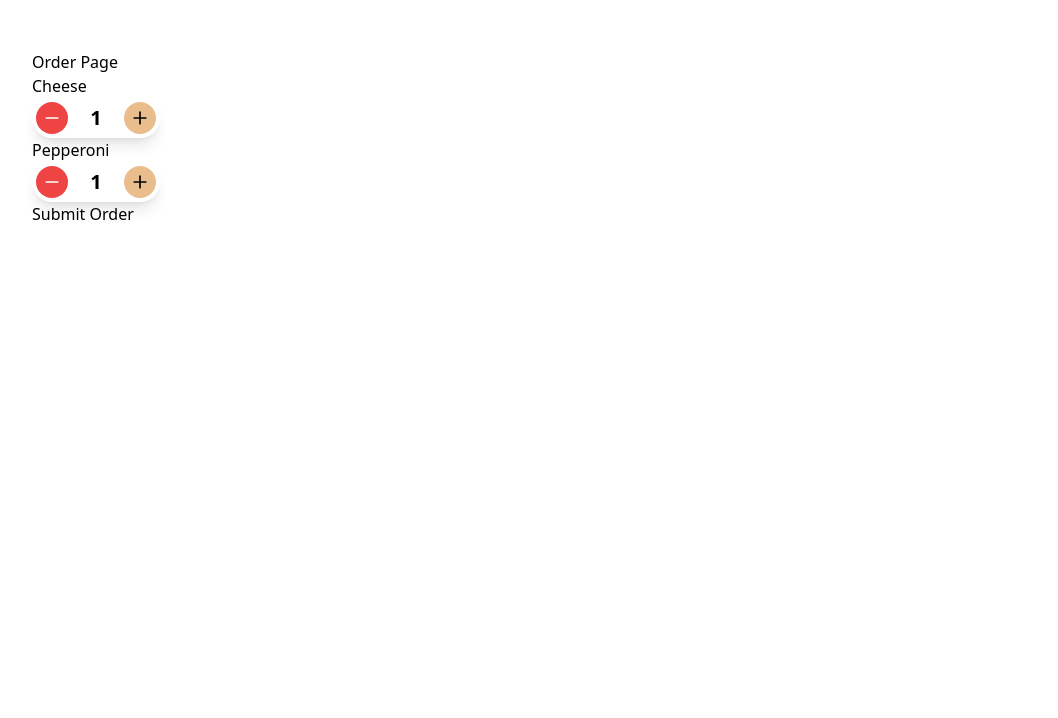
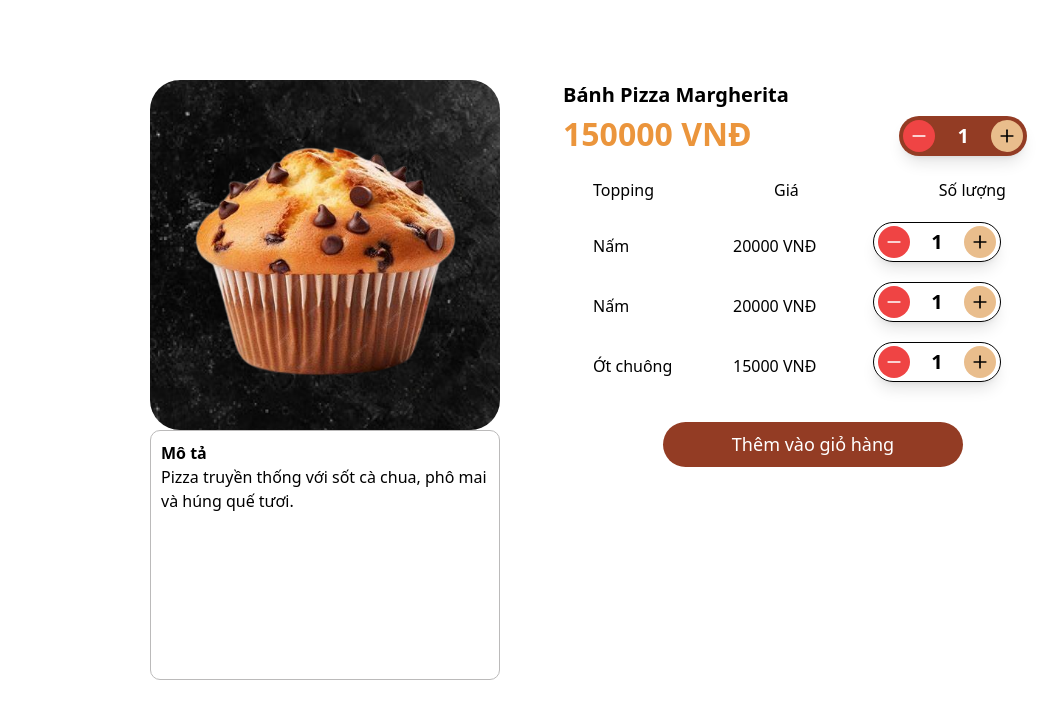
Before and after one commit to devkcng/bakery-store, a Next.js app: page / in a window 1280 px wide. Shown: the top 718 px of the page, without its empty margins (18-1076 px from the left). Built offline with nearby package versions, Linux system fonts and the light colour scheme; a web font is replaced by a local one.

Commit message:
modify: refactor CartItem component, update QuantityButton, change location for MenuSection and OrderInfoSection components, add quantity button

```diff
--- a/src/app/home/page.tsx
+++ b/src/app/home/page.tsx
@@ -1,7 +1,7 @@
 import Footer from "@/components/Footer/footer";
 import Header from "@/components/header/header";
 import RecipeMainpage from "@/components/recipeMainpage/recipeMainpage";
-import MenuSection from "@/components/section/menu-section";
+import MenuSection from "@/components/section/menu-section/menu-section";
 import React from "react";
 
 const HomePage = () => {
--- a/src/app/page.tsx
+++ b/src/app/page.tsx
@@ -3,7 +3,7 @@ import Header from "@/components/header/header";
 import ItemCard, { ItemProps } from "@/components/item-card/item-card";
 import MenuTabs from "@/components/menu-tabs/menu-tabs";
 import SearchBar from "@/components/search-bar/search-bar";
-import MenuSection from "@/components/section/menu-section";
+import MenuSection from "@/components/section/menu-section/menu-section";
 
 import RecipeMainpage from "@/components/recipeMainpage/recipeMainpage";
 import { useCallback, useState } from "react";
@@ -11,67 +11,32 @@ import NavBar from "@/components/header/nav-bar";
 import Footer from "@/components/Footer/footer";
 import HomePage from "./home/page";
 import QuantityButton from "@/components/button/quantity-btn";
+import CartItem, { ProductAttribute } from "@/components/CartItem/cartItem";
 type Topping = {
   id: string;
   name: string;
   initialQuantity: number;
 };
 export default function Home() {
-  // const [selectedOption, setSelectedOption] = useState<string>("HTML");
-  // const options: string[] = ["HTML", "React", "Vue", "Angular"];
-
-  // const handleOptionChange = (option: string) => {
-  //   setSelectedOption(option);
-  // };
-  // console.log(selectedOption);
-  // const [quantity, setQuantity] = useState(1);
-
-  // const handleQuantityChange = (newQuantity: number) => {
-  //   setQuantity(newQuantity);
-  //   // Có thể thực hiện các hành động khác khi quantity thay đổi
-  //   console.log("Số lượng mới:", newQuantity);
-  const toppings: Topping[] = [
-    { id: "1", name: "Cheese", initialQuantity: 1 },
-    { id: "2", name: "Pepperoni", initialQuantity: 1 },
-    // Add other toppings here...
-  ];
-
-  const [toppingQuantities, setToppingQuantities] = useState(
-    toppings.reduce((acc, topping) => {
-      acc[topping.name] = topping.initialQuantity;
-      return acc;
-    }, {} as Record<string, number>)
-  );
-
-  const handleToppingQuantityChange = useCallback(
-    (id: string, quantity: number) => {
-      setToppingQuantities((prevQuantities) => ({
-        ...prevQuantities,
-        [id]: quantity,
-      }));
-    },
-    []
-  );
-
+  const Item: ProductAttribute = {
+    imagePath: "",
+    itemName: "Bánh Pizza Margherita",
+    itemPrice: "150000",
+    toppings: [
+      { toppingId: "topping1", toppingName: "Nấm", toppingPrice: "20000" },
+      { toppingId: "topping3", toppingName: "Nấm", toppingPrice: "20000" },
+      {
+        toppingId: "topping2",
+        toppingName: "Ớt chuông",
+        toppingPrice: "15000",
+      },
+    ],
+    itemDescription:
+      "Pizza truyền thống với sốt cà chua, phô mai và húng quế tươi.",
+  };
   return (
     <div className="m-[50px]">
-      <div>
-        <h1>Order Page</h1>
-        {toppings.map((topping) => (
-          <div key={topping.id}>
-            <h2>{topping.name}</h2>
-            <QuantityButton
-              initialQuantity={toppingQuantities[topping.id]}
-              onQuantityChange={(quantity) =>
-                handleToppingQuantityChange(topping.name, quantity)
-              }
-            />
-          </div>
-        ))}
-        <button onClick={() => console.log(toppingQuantities)}>
-          Submit Order
-        </button>
-      </div>
+      <CartItem product={Item}></CartItem>
     </div>
   );
 }
--- a/src/components/CartItem/cartItem.css
+++ b/src/components/CartItem/cartItem.css
@@ -1,38 +1,28 @@
-.container{
+.container {
   display: flex;
   margin-top: 80px;
 }
-.productInfor{
+.productInfor {
   display: inline-block;
   width: 35%;
-    margin-left: 150px;
-
+  margin-left: 10%;
 }
-.imageContainer{
+.imageContainer {
   margin-bottom: 10px;
 }
-#backgoundImg{
-    border-radius: 20px;
-    height: 300px;
-    width: 350px;
-    object-fit: cover;
+
+#productImg {
+  height: auto;
+  width: auto;
 }
-#productImg{
-    position: absolute;
-    left: 200px;
-    top: 100px;
-    width: 250px; /* Đặt kích thước tùy ý */
-    height: 250px;
-}
-.description{
+.description {
   border: 1px solid rgb(187, 186, 186);
   border-radius: 10px;
   width: 350px;
   height: 250px;
   padding: 10px;
-
 }
-#txtDescription{
+#txtDescription {
   width: 330px;
   height: 195px;
   overflow-y: scroll;
@@ -40,50 +30,48 @@ overflow-y: scroll;
 #txtDescription::-webkit-scrollbar {
   display: none;
 }
-.actionOnProduct
-{
+.actionOnProduct {
   display: inline-block;
   width: 50%;
 }
-#txtName{
+#txtName {
   font-weight: bold;
   font-size: 20px;
 }
-#txtPrice{
+#txtPrice {
   font-weight: bolder;
-    color:  rgb(235,149,60);
+  color: rgb(235, 149, 60);
   font-size: 32px;
   margin-bottom: 20px;
 }
-.prtAttributeContainer{
+.prtAttributeContainer {
   display: flex;
   font-weight: 500;
 }
-.productAttribute{
+.productAttribute {
   display: inline-block;
   padding-right: 120px;
   margin-bottom: 10px;
 }
-.topptingAttributeContainer{
+.topptingAttributeContainer {
   display: flex;
   width: 100%;
 }
-.topptingAttribute{
+.topptingAttribute {
   display: inline-block;
   margin-bottom: 10px;
   margin-top: 10px;
   width: 25%;
 }
-.all{
+.all {
   margin-left: 30px;
 }
-.separateLine{
+.separateLine {
   width: 65%;
   height: 2px;
   background-color: rgb(23, 24, 23);
-
 }
-#btnAddToCart{
+#btnAddToCart {
   background-color: rgb(147, 60, 36);
   border-radius: 30px;
   height: 45px;
--- a/src/components/CartItem/cartItem.tsx
+++ b/src/components/CartItem/cartItem.tsx
@@ -1,66 +1,98 @@
+import React, { FC } from "react";
 import Image from "next/image";
-import React, { FC } from "react";
+import "./cartItem.css";
+import QuantityButton from "../button/quantity-btn";
 
-import "./cartItem.css";
+type Topping = {
+  toppingId: string; // Mã topping
+  toppingName: string; // Tên topping
+  toppingPrice: string; // Giá topping
+};
 
-type ProductAttribute = {
+export type ProductAttribute = {
   imagePath: string;
   itemName: string;
   itemPrice: string;
-    toppingName: string;
-    toppingPrice: string;
+  toppings: Topping[]; // Mảng các topping
   itemDescription: string;
-
 };
 
-const CartItem: FC<ProductAttribute> = ({ imagePath, itemName, itemPrice, toppingName, toppingPrice, itemDescription }) => {
+type CartItemProps = {
+  product: ProductAttribute; // Thay đổi đây
+};
+
+const CartItem: FC<CartItemProps> = ({ product }) => {
+  const { imagePath, itemName, itemPrice, toppings, itemDescription } = product;
+
   return (
-        <div className='container'>
-            <div className='productInfor'>
-                <div className='imageContainer'>
-                    <img id="backgoundImg" src="/imgs/bakery-images/item-background.png" alt="" />
-                    <img id="productImg" src={`${imagePath === "" ? "/imgs/bakery-images/muffinb.png" : imagePath}`} alt="" />
+    <div className="container">
+      <div className="productInfor">
+        <div
+          style={{
+            backgroundImage: "url('/imgs/bakery-images/item-background.png')",
+            backgroundSize: "cover",
+            backgroundPosition: "center",
+          }}
+          className="item_card w-[350px] h-[380x] border-transparent rounded-[30px] flex justify-center items-center flex-col "
+        >
+          <img
+            id="productImg"
+            src={`${
+              imagePath === "" ? "/imgs/bakery-images/muffinb.png" : imagePath
+            }`}
+            alt=""
+          />
         </div>
-                <div className='description'>
-                    <b>Mô tả</b><br/>
-                    <p id="txtDescription" >
-                        {`${itemDescription ==="" ? "" : itemDescription }`}
+        <div className="description">
+          <b>Mô tả</b>
+          <br />
+          <p id="txtDescription">
+            {`${itemDescription === "" ? "" : itemDescription}`}
           </p>
-
         </div>
       </div>
-            <div className='actionOnProduct'>
-                <p id="txtName">{`${itemName ==="" ? "Bánh muffin" : itemName }`}</p>
-                <p id="txtPrice">{itemPrice === "" ? "28.000" : `${itemPrice} VNĐ`}</p>
-                <div className='all'>
-                    <div className='prtAttributeContainer'>
-                        <ul>
+      <div className="actionOnProduct">
+        <p id="txtName">{`${itemName === "" ? "Bánh muffin" : itemName}`}</p>
+        <div className="flex justify-start items-baseline">
+          <p id="txtPrice">
+            {itemPrice === "" ? "28.000" : `${itemPrice} VNĐ`}
+          </p>
+          <QuantityButton
+            className="ml-[25%] bg-primary"
+            textColor="white"
+          ></QuantityButton>
+        </div>
+        <div className="all">
+          <div className="prtAttributeContainer">
+            <ul className="flex ">
               <li className="productAttribute">Topping</li>
               <li className="productAttribute">Giá</li>
-                            <li className="productAttribute">Số lượng</li>
+              <li className="productAttribute ml-5">Số lượng</li>
             </ul>
           </div>
-                    <div className='topptingAttributeContainer'>
-                        <div className='topptingAttribute'>{`${ toppingName ==="" ? "Nho khô" : toppingName }`}</div>
-                        <div className='topptingAttribute'>{toppingPrice === "" ? "10.000" : `${toppingPrice} VNĐ`}</div>
-                        <div className='topptingAttribute'></div>
+          {toppings &&
+            toppings.map((item) => (
+              <div
+                key={item.toppingId}
+                className="topptingAttributeContainer flex items-baseline"
+              >
+                <div className="topptingAttribute">{`${
+                  item.toppingName === "" ? "Nho khô" : item.toppingName
+                }`}</div>
+                <div className="topptingAttribute">
+                  {item.toppingPrice === ""
+                    ? "10.000"
+                    : `${item.toppingPrice} VNĐ`}
                 </div>
-                    <hr className='separateLine'/>
-                    <div className='topptingAttributeContainer'>
-                        <div className='topptingAttribute'>{`${ toppingName ==="" ? "Nho khô" : toppingName }`}</div>
-                        <div className='topptingAttribute'>{toppingPrice === "" ? "10.000" : `${toppingPrice} VNĐ`}</div>
-                        <div className='topptingAttribute'></div>
-
+                <div className="topptingAttribute">
+                  <QuantityButton className="border border-black "></QuantityButton>
                 </div>
-                    <hr className='separateLine'/>
-                    <div className='topptingAttributeContainer'>
-                        <div className='topptingAttribute'>{`${ toppingName ==="" ? "Nho khô" : toppingName }`}</div>
-                        <div className='topptingAttribute'>{toppingPrice === "" ? "10.000" : `${toppingPrice} VNĐ`}</div>
-                        <div className='topptingAttribute'></div>
               </div>
-                    <hr className='separateLine'/>
+            ))}
         </div>
-                <button id="btnAddToCart" type='button' >Thêm vào giỏ hàng</button>
+        <button id="btnAddToCart" type="button">
+          Thêm vào giỏ hàng
+        </button>
       </div>
     </div>
   );
--- a/src/components/button/quantity-btn.tsx
+++ b/src/components/button/quantity-btn.tsx
@@ -6,6 +6,7 @@ type QuantityButtonProps = {
   minQuantity?: number;
   maxQuantity?: number;
   className?: string;
+  textColor?: string;
   onQuantityChange?: (quantity: number) => void;
 };
 
@@ -14,6 +15,7 @@ const QuantityButton: FC<QuantityButtonProps> = ({
   minQuantity = 0,
   maxQuantity = 99,
   className = "",
+  textColor = "",
   onQuantityChange,
 }) => {
   const [quantity, setQuantity] = useState(initialQuantity);
@@ -72,7 +74,7 @@ const QuantityButton: FC<QuantityButtonProps> = ({
         value={inputValue}
         onChange={handleInputChange}
         onBlur={handleBlur}
-        className="quantity-number w-8 bg-transparent text-black text-center text-xl font-bold focus:outline-none"
+        className={`quantity-number w-8 bg-transparent text-${textColor} text-center text-xl font-bold focus:outline-none`}
         aria-label="Quantity"
       />
       <button
```
Also changed, not shown: src/components/section/menu-section/menu-section.tsx (renamed from src/components/section/menu-section.tsx, +4 -4 lines), src/components/section/order-info-section/orderInfo-section.tsx (renamed from src/components/section/orderInfo-section.tsx, +6 -5 lines), src/components/section/order-info-section/orderInfo.css (renamed from src/components/section/orderInfo.css). Lines whose indentation alone changed are shown as unchanged.
